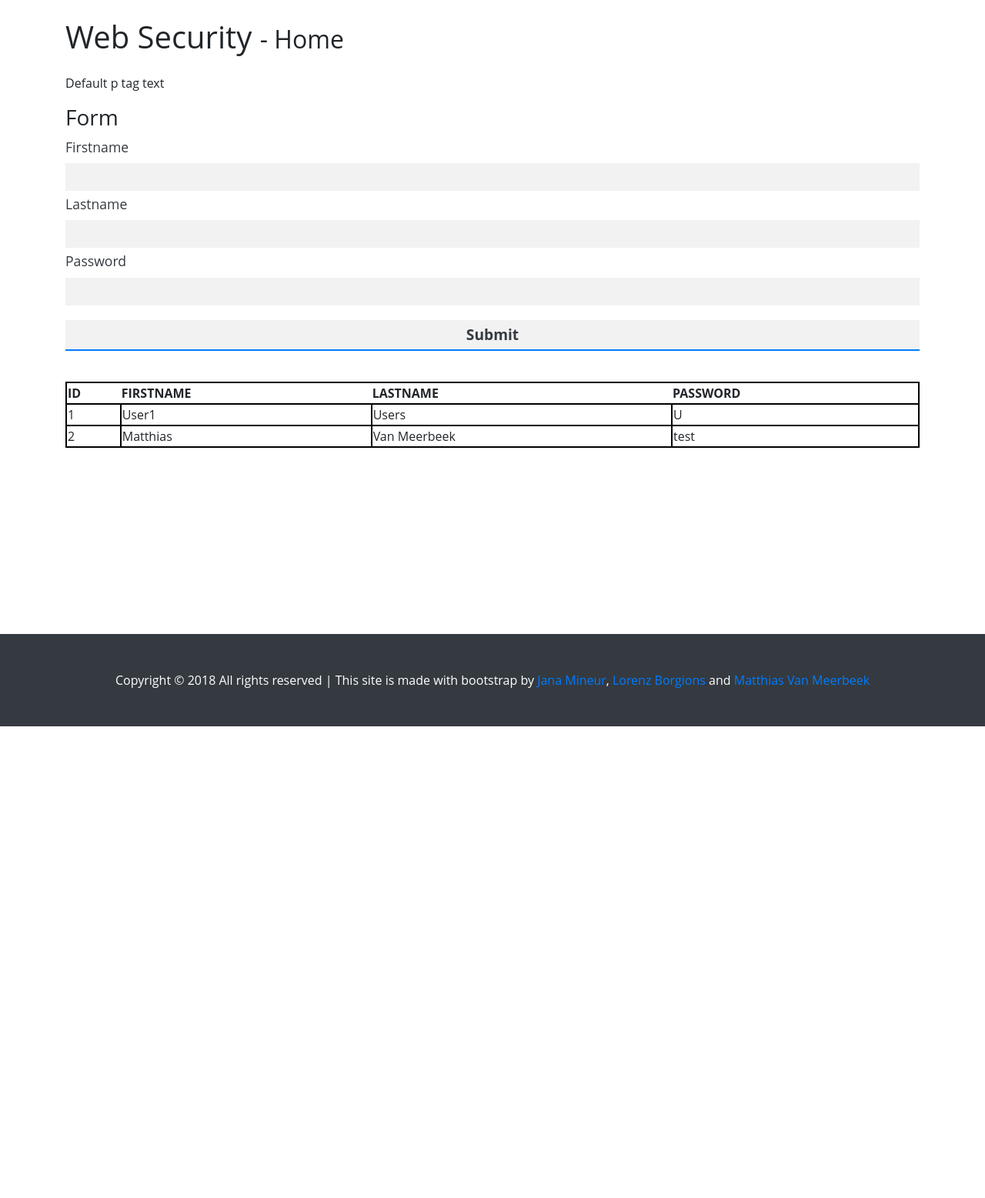
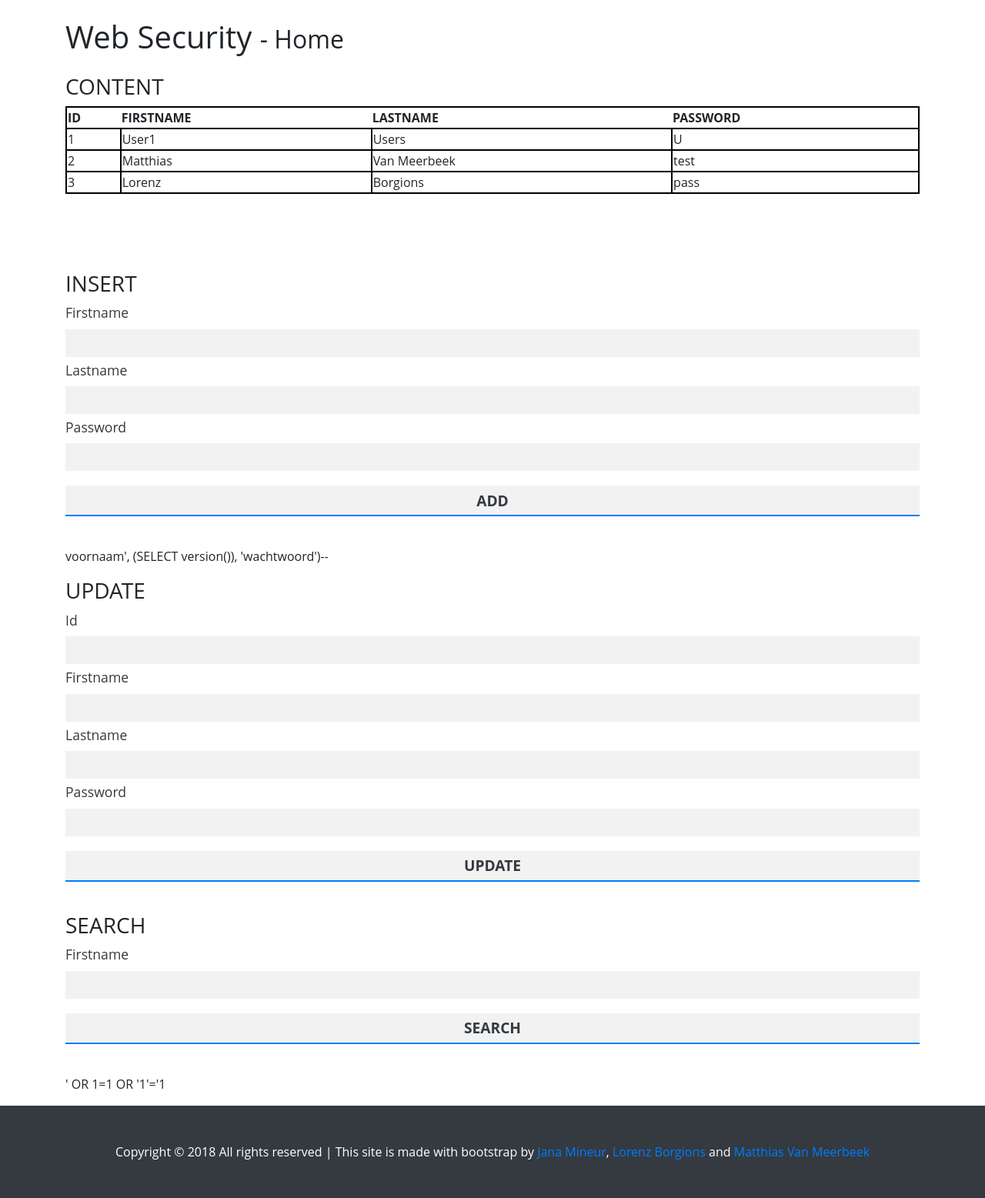
Before and after one commit to JanaMineur-r0663200/communicatie, a PHP site: page /test.php in a window 1280 px wide. Shown: the part 56-1613 px from the top of the page at 77% size. Before the commit the page ends 1000 px from the top, so only its background shows below. Run offline with PHP 8.4, Linux system fonts and the light colour scheme; data comes from the database, SQL or seed files in the repository; a stand-in replaces the project's code that opens the database connection; some libraries are stand-ins or nearby versions.

Commit message:
ADDED Update form, little bit of style; UPDATED Insert, database (communicatiephp.sql)

```diff
--- a/websecurity/css/3-col-portfolio.css
+++ b/websecurity/css/3-col-portfolio.css
@@ -17,12 +17,17 @@ main {
 	min-height: 100vh;
 }
 
-nav a{
+nav a {
 	text-align: center;
+}
+
+.navbar-dark .navbar-nav .nav-link:focus, .navbar-dark .navbar-nav .nav-link:hover {
+	color: #fff;
 }
 
 table {
 	width: 100%;
+	margin: 0 0 100px 0;
 }
 table, tr, td {
 	border: 2px solid black;
--- a/websecurity/dbconn.php
+++ b/websecurity/handlers/test_user_update.php
@@ -1,18 +1,22 @@
 <?php
-// CONNECTION POSTGRESQL
-//$dbconn = pg_connect("host='databanken.ucll.be' port='51718' dbname='probeer' sslmode='require' user='r0670805' password='Matti#VM26UCLL'")
-//    or die('Could not connect: ' . pg_last_error());
+	include '../dbconn.php';
 
-//CONNECTION MYSQLI
-$servername = "localhost"; //Server address
-$username = "root"; //Usually: "root"
-$password = ""; //Default is empty with Xampp
-$dbname = "communicatiephp"; //Database name
+	$id = $_POST["id"];
+	$firstname = $_POST["firstname"];
+	$lastname = $_POST["lastname"];
+	$password = $_POST["password"];
+	$redirectpage = $_POST["redirectpage"];
 
-$conn = new mysqli($servername, $username, $password, $dbname); //Create connection
+	$sql = "UPDATE users SET firstname='" . $firstname . "', lastname='" . $lastname . "', password='" . $password . "' WHERE id=" . $id . ";";
 
-if ($conn->connect_error) {
-    die("Connection failed: " . $conn->connect_error);
-}
+	//To be able to see this, put the header function below in comment
+	if ($conn->query($sql) === TRUE) {
+		echo "Record updated successfully";
+	} else {
+		echo "Error: " . $sql . "<br>" . $conn->error;
+	}
 
+	include '../dbclose.php';
+
+	header("Location: ../". $redirectpage . "");
 ?>
--- a/websecurity/index.php
+++ b/websecurity/index.php
@@ -9,7 +9,7 @@
 	<?php
 		include 'head.php';
 	?>
-	<title>3 Col Portfolio - Start Bootstrap Template</title>
+	<title>Web Security - Home</title>
 </head>
 
 <body>
@@ -27,8 +27,7 @@
 				<small>- Home</small>
 			</h1>
 
-			<p>Default p tag text</p>
-			<h3>Form</h3>
+			<h3>INSERT</h3>
 			<form action="" method="">
 				<p>
 					<label for="firstname">Firstname</label>
--- a/websecurity/test.php
+++ b/websecurity/test.php
@@ -27,8 +27,25 @@
 				<small>- Home</small>
 			</h1>
 
-			<p>Default p tag text</p>
-			<h3>Form</h3>
+			<h3>CONTENT</h3>
+			<?php
+				$sql = "SELECT * FROM users";
+				$result = $conn->query($sql);
+
+				if ($result->num_rows > 0) {
+					// output data of each row
+					echo "<table><thead><tr><th>ID</th><th>FIRSTNAME</th><th>LASTNAME</th><th>PASSWORD</th></tr></thead><tbody>";
+					while($row = $result->fetch_assoc()) {
+						echo "<tr><td>" . $row["id"]. " </td><td>" . $row["firstname"]. "</td><td>" . $row["lastname"]. "</td><td>" . $row["password"]. "</td></tr>";
+					}
+					echo "</tbody></table>";
+				} else {
+					echo "0 results";
+				}
+			?>
+
+			<!--INSERT-->
+			<h3>INSERT</h3>
 			<form action="handlers/test_user_insert.php" method="POST">
 				<input type="hidden" name="redirectpage" value="test.php"/>
 				<p>
@@ -43,10 +60,50 @@
 					<label for="password">Password</label>
 					<input type="password" id="password" name="password" required/>
 				</p>
-				<input type="submit"/>
+				<input type="submit" value="ADD"/>
 			</form>
+			<p>voornaam', (SELECT version()), 'wachtwoord')-- </p>
+
+			<!--UPDATE-->
+			<h3>UPDATE</h3>
+			<form action="handlers/test_user_update.php" method="POST">
+				<input type="hidden" name="redirectpage" value="test.php"/>
+				<p>
+					<label for="id">Id</label>
+					<input type="text" id="id" name="id" required/>
+				</p>
+				<p>
+					<label for="firstname">Firstname</label>
+					<input type="text" id="firstname" name="firstname" required/>
+				</p>
+				<p>
+					<label for="lastname">Lastname</label>
+					<input type="text" id="lastname" name="lastname" required/>
+				</p>
+				<p>
+					<label for="password">Password</label>
+					<input type="password" id="password" name="password" required/>
+				</p>
+				<input type="submit" value="UPDATE"/>
+			</form>
+
+			<!--SEARCH-->
+			<h3>SEARCH</h3>
+			<form action="test.php" method="GET">
+				<p>
+					<label for="firstname">Firstname</label>
+					<input type="text" id="firstname" name="firstname" required/>
+				</p>
+				<input type="submit" value="SEARCH"/>
+			</form>
+			<p>' OR 1=1 OR '1'='1</p>
 			<?php
-				$sql = "SELECT * FROM users";
+			if ($_SERVER["REQUEST_METHOD"] == "GET") {
+				if (!empty($_GET["firstname"])){
+					$firstname = $_GET["firstname"];
+
+					$sql = "SELECT id, firstname, lastname, password FROM users WHERE firstname = '" . $firstname . "';";
+
 					$result = $conn->query($sql);
 
 					if ($result->num_rows > 0) {
@@ -58,6 +115,8 @@
 						echo "</tbody></table>";
 					} else {
 						echo "0 results";
+					}
+				}
 			}
 			?>
 		</div>
```
Also changed, not shown: database/communicatiephp.sql (+4 -3 lines), websecurity/navigation.php (+0 -8 lines), websecurity/sqlinjection.php (+66 -0 lines). Lines whose indentation alone changed are shown as unchanged.
